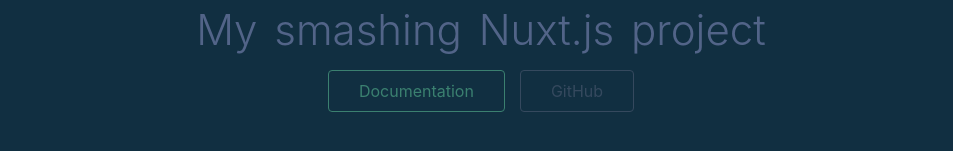
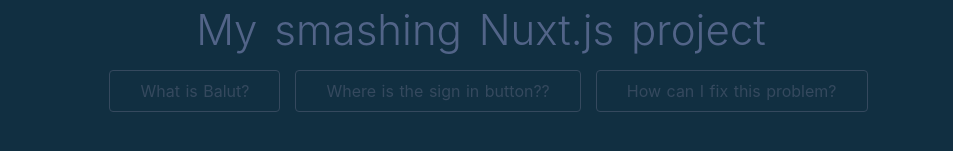
Before and after one commit to martinbalme/v-best-dad-jokes, a Nuxt app: page / in a window 1280 px wide. Shown: the part 439-590 px from the top of the page, without its empty margins (159-1112 px from the left). Built offline with nearby package versions, Linux system fonts and the light colour scheme.

Commit message:
Added vuex store and moved posts to module

```diff
--- a/pages/index.vue
+++ b/pages/index.vue
@@ -2,40 +2,33 @@
   <div class="container">
     <div>
       <logo />
-      <h1 class="title">
-        nuxt-fundamentals
-      </h1>
-      <h2 class="subtitle">
-        My smashing Nuxt.js project
-      </h2>
+      <h1 class="title">nuxt-fundamentals</h1>
+      <h2 class="subtitle">My smashing Nuxt.js project</h2>
       <div class="links">
-        <a
-          href="https://nuxtjs.org/"
-          target="_blank"
-          class="button--green"
-        >
-          Documentation
-        </a>
-        <a
-          href="https://github.com/nuxt/nuxt.js"
-          target="_blank"
+        <nuxt-link
+          :key="post.id"
+          v-for="post in posts"
+          :to="{name: 'posts-id', params: {id: post.id}}"
           class="button--grey"
-        >
-          GitHub
-        </a>
+        >{{post.title}}</nuxt-link>
       </div>
     </div>
   </div>
 </template>
 
 <script>
-import Logo from '~/components/Logo.vue'
+import Logo from "~/components/Logo.vue";
 
 export default {
   components: {
     Logo
+  },
+  computed: {
+    posts() {
+      return this.$store.state.posts.all;
+    }
   }
-}
+};
 </script>
 
 <style scoped>
@@ -46,8 +39,8 @@
   text-align: center;
 }
 .title {
-  font-family: 'Quicksand', 'Source Sans Pro', -apple-system, BlinkMacSystemFont,
-  'Segoe UI', Roboto, 'Helvetica Neue', Arial, sans-serif;
+  font-family: "Quicksand", "Source Sans Pro", -apple-system, BlinkMacSystemFont,
+    "Segoe UI", Roboto, "Helvetica Neue", Arial, sans-serif;
   display: block;
   font-weight: 300;
   font-size: 100px;
--- a/pages/posts/_id.vue
+++ b/pages/posts/_id.vue
@@ -8,7 +8,7 @@
       <h3>
         <h3>Posts you might enjoy</h3>
         <ul>
-          <li v-bind:key="related.id" v-for="related in relatedPosts">
+          <li :key="related.id" v-for="related in relatedPosts">
             <nuxt-link :to="{name: 'posts-id', params: {id: related.id}}">{{related.title}}</nuxt-link>
           </li>
         </ul>
@@ -21,35 +21,15 @@
 export default {
   data() {
     return {
-      id: this.$route.params.id,
-      posts: [
-        {
-          id: "balut",
-          title: "What is Balut?",
-          content:
-            "If someone placed balut on your plate, you might think they were serving you a hardboiled egg. That is, until you cracked it open and a fully intact duck embryo spilled out. Balut, considered a delicacy in many Asian countries, is produced when fertilized duck eggs are placed in warm sunlight. After about eight days, the eggs are held up to the light and checked to ensure that the budding embryo is ready. Then, the eggs are cooked and served with a dash of salt and a few squirts of lemon juice."
-        },
-        {
-          id: "whereIsIt",
-          title: "Where is the sign in button??",
-          content:
-            "I've stalked the forum for a while, reading everything closely, but today I decided that it was time to register as a user. So I did, this morning! But now, when I came back to the forum, I cannot seem to find the damn sign in button? WHERE IS IT???!??"
-        },
-        {
-          id: "how",
-          title: "How can I fix this problem?",
-          content:
-            "Please help me. I dont know what is the best way to fix my problem. I cant reproduce and I cant tell more info. Can someone help me asap??? I am in a hurry!!!"
-        }
-      ]
+      id: this.$route.params.id
     };
   },
   computed: {
     post() {
-      return this.posts.find(post => post.id === this.id);
+      return this.$store.state.posts.all.find(post => post.id === this.id);
     },
     relatedPosts() {
-      return this.posts.filter(post => post.id !== this.id);
+      return this.$store.state.posts.all.filter(post => post.id !== this.id);
     }
   }
 };
--- /dev/null
+++ b/store/index.js
@@ -0,0 +1,2 @@
+export const state = () => ({});
+export const getters = {};
--- /dev/null
+++ b/store/posts.js
@@ -0,0 +1,22 @@
+export const state = () => ({
+  all: [
+    {
+      id: "balut",
+      title: "What is Balut?",
+      content:
+        "If someone placed balut on your plate, you might think they were serving you a hardboiled egg. That is, until you cracked it open and a fully intact duck embryo spilled out. Balut, considered a delicacy in many Asian countries, is produced when fertilized duck eggs are placed in warm sunlight. After about eight days, the eggs are held up to the light and checked to ensure that the budding embryo is ready. Then, the eggs are cooked and served with a dash of salt and a few squirts of lemon juice."
+    },
+    {
+      id: "whereIsIt",
+      title: "Where is the sign in button??",
+      content:
+        "I've stalked the forum for a while, reading everything closely, but today I decided that it was time to register as a user. So I did, this morning! But now, when I came back to the forum, I cannot seem to find the damn sign in button? WHERE IS IT???!??"
+    },
+    {
+      id: "how",
+      title: "How can I fix this problem?",
+      content:
+        "Please help me. I dont know what is the best way to fix my problem. I cant reproduce and I cant tell more info. Can someone help me asap??? I am in a hurry!!!"
+    }
+  ]
+});
```
